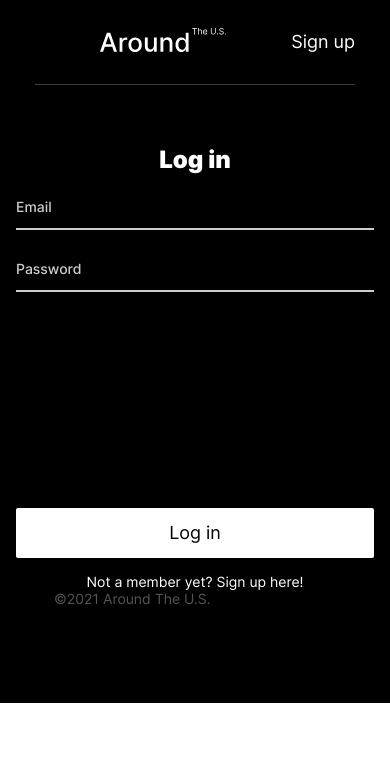
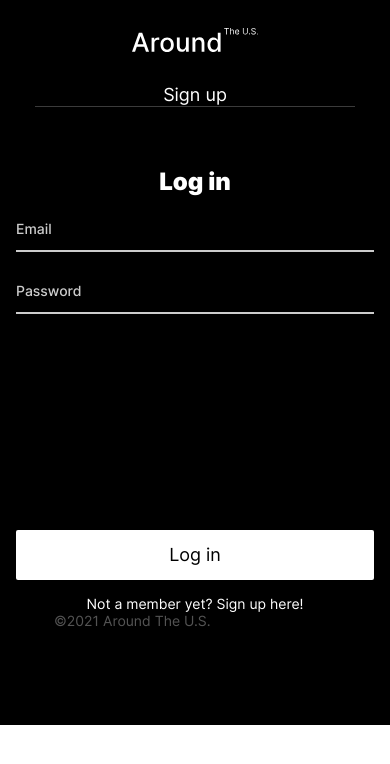
Before and after one commit to Rachelidekel/react-around-auth, a React (Create React App) app: page /signin in a window 390 px wide. Shown: the top 764 px of the page. Built offline with nearby package versions, Linux system fonts and the light colour scheme; no server answers.

Commit message:
new update for my project

```diff
--- a/src/blocks/header.css
+++ b/src/blocks/header.css
@@ -6,16 +6,22 @@
   justify-content: space-between;
   align-items: center;
   border-bottom: 1px solid rgba(84, 84, 84, 0.7);
-}
-
-.header__wrapper {
   font-family: "Inter", Arial, Helvetica, sans-serif;
   font-size: 18px;
   font-weight: 400;
   line-height: 22px;
   letter-spacing: 0em;
   text-align: right;
-  background: #ffffff;
+  flex-direction: row;
+}
+
+.header__wrapper {
+  display: flex;
+  flex-direction: row;
+  align-items: center;
+  justify-content: space-between;
+  max-width: 100%;
+  width: 100%;
 }
 
 .header__wrapper-mobile {
@@ -30,7 +36,7 @@
   background: #000000;
 }
 
-.header__wrapper-mobile_open {
+.header__wrapper-mobile-open {
   display: flex;
 }
 
@@ -123,10 +129,18 @@
   .header {
     max-width: 320px;
     margin-bottom: 38px;
+    flex-direction: column;
+  }
+
+  .header__wrapper_type_mobile {
+    display: flex;
+    flex-direction: row;
+    justify-content: center;
+    gap: 101px;
   }
 
   .header__wrapper-mobile {
-    display: flex;
+    display: none;
     background: #000000;
     max-width: 100%;
   }
@@ -135,16 +149,17 @@
     display: flex;
   }
 
-  .header__wrapper-mobile_open {
+  .header__wrapper-mobile-open {
     display: flex;
+    flex-direction: column;
+    align-items: center;
   }
 
-
-  .header__user-email {
+  .header__wrapper-desktop.header__user-email {
     display: none;
   }
 
-  .header__logout {
+  .header__wrapper-desktop.header__logout {
     display: none;
   }
 
--- a/src/components/Header.js
+++ b/src/components/Header.js
@@ -19,8 +19,8 @@ function Header({ onLogOut, email }) {
       <div
         className={
           isHeaderMenuOpen
-            ? "header__wrapper header__wrapper-mobile_open"
-            : "header__wrapper header__wrapper-mobile"
+            ? "header__wrapper-mobile-open"
+            : "header__wrapper-mobile"
         }
       >
         <p className="header__user-email">{email}</p>
@@ -28,21 +28,25 @@ function Header({ onLogOut, email }) {
           Log out
         </button>
       </div>
+      <div className="header__wrapper header__wrapper_type_mobile">
         <img src={logo} alt="Around The U.S." className="logo" />
         <Route exact path="/">
           <button
             className={
-            isHeaderMenuOpen ? "header__close-button" : "header__hamburger-menu"
+              isHeaderMenuOpen
+                ? "header__close-button"
+                : "header__hamburger-menu"
             }
             onClick={handleMenuClick}
           ></button>
-        <div className="header__wrapper header__wrapper-desktop">
+          <div className="header__wrapper-desktop">
             <p className="header__user-email">{email}</p>
             <button className="header__logout" onClick={handleLogOut}>
               Log out
             </button>
           </div>
         </Route>
+      </div>
       <Route path="/signup">
         <Link className="header__link" to="/signin">
           Log in
```
Also changed, not shown: 2 other files (tests, documents, lock files or other folders). Lines whose indentation alone changed are shown as unchanged.
